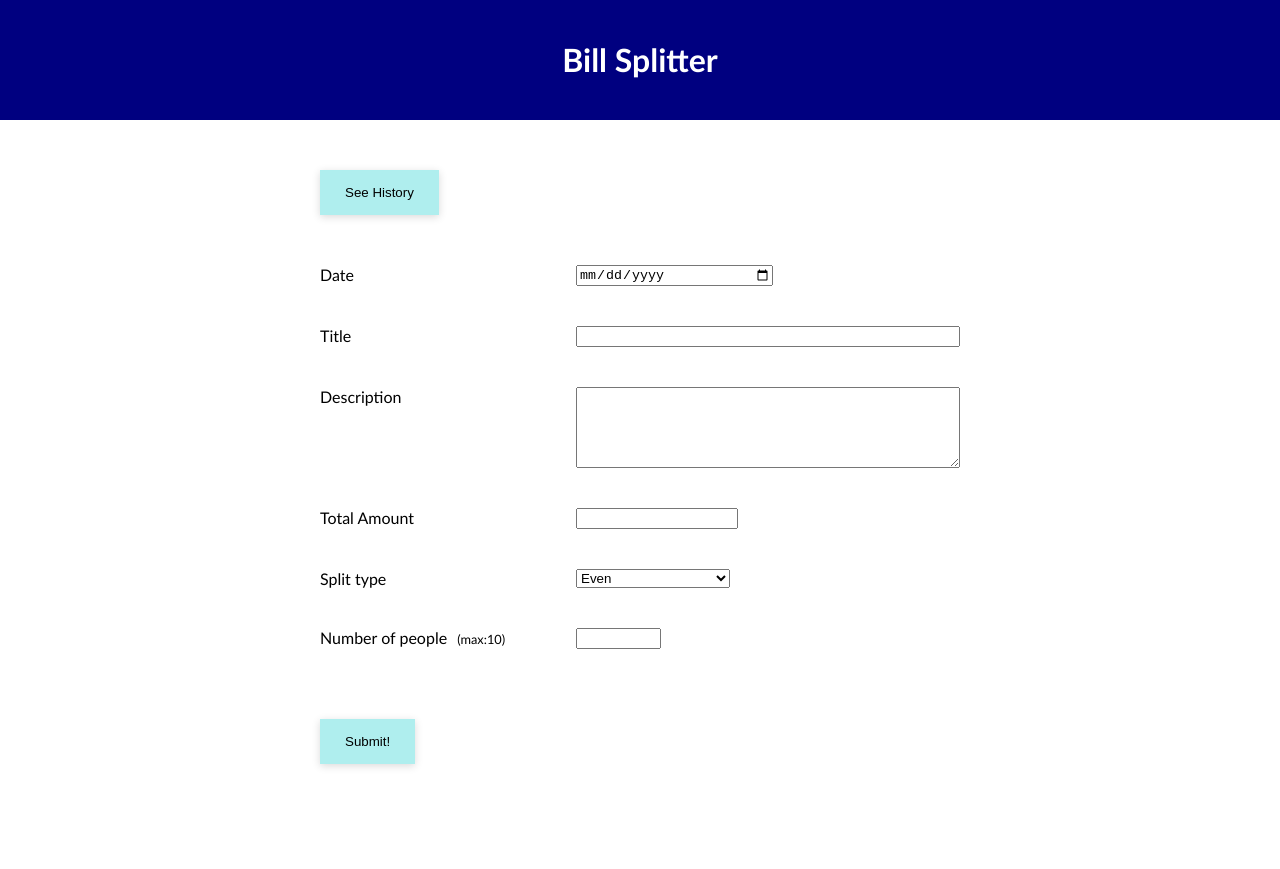
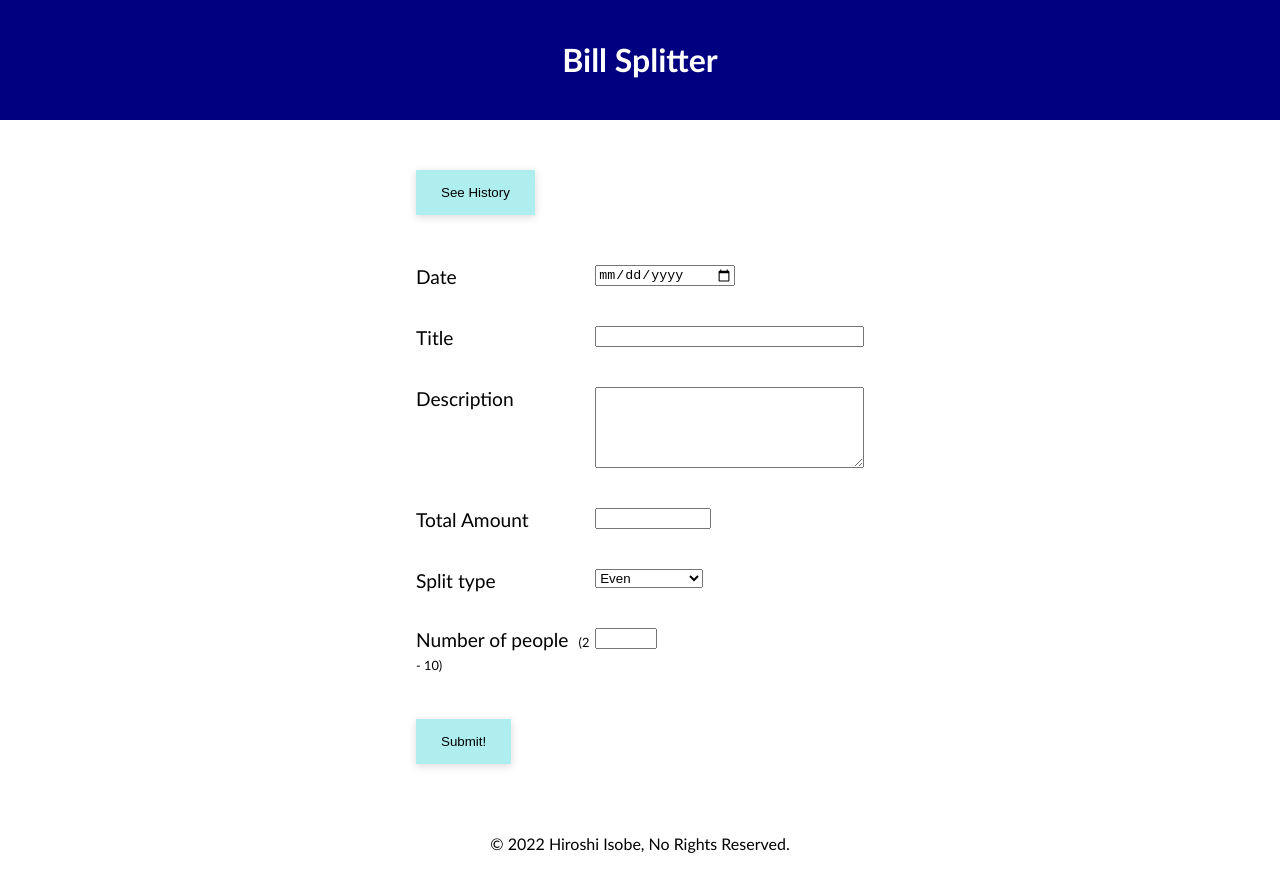
Before and after one commit to IsobeHiroshi/React-Bill-Splitter, a React (Create React App) app: page / in a window 1280 px wide. Before the commit the page ends 800 px from the top, so only its background shows below. Built offline with nearby package versions, Linux system fonts and the light colour scheme.

Commit message:
Fix: fix styling

```diff
--- a/src/components/App.js
+++ b/src/components/App.js
@@ -16,6 +16,9 @@ const App = (props) => {
         </div>
         {mode ? <CreationPage /> : <RetrievalPage />}
       </div>
+      <div id="footer">
+        <p>&copy; 2022 Hiroshi Isobe, No Rights Reserved.</p>
+      </div>
     </>
   );
 };
--- a/src/components/CreationForm.js
+++ b/src/components/CreationForm.js
@@ -70,7 +70,7 @@ const CreationForm = (props) => {
           <option value="russianRoulette">Russian Roulette</option>
         </select>
         <label htmlFor="peopleNum">
-          Number of people<span>(max:10)</span>
+          Number of people<span>(2 - 10)</span>
         </label>
         <input
           type="number"
--- a/src/sass/style.scss
+++ b/src/sass/style.scss
@@ -4,6 +4,13 @@ html {
 }
 body {
   font-family: "Gill Sans", "Gill Sans MT", Calibri, "Trebuchet MS", sans-serif;
+}
+
+div#footer {
+  margin-top: 40px;
+  p {
+    text-align: center;
+  }
 }
 
 button {
@@ -23,7 +30,7 @@ h1 {
 }
 
 div#buttonWrapper {
-  width: 50%;
+  width: 35%;
   margin: 50px auto;
 }
 
@@ -94,8 +101,11 @@ div.russian-result {
 }
 
 div.creation-form {
-  width: 50%;
+  width: 35%;
   margin: 0 auto;
+  label {
+    font-size: 1.2rem;
+  }
   section#firstSection {
     display: grid;
     grid-template-columns: 2fr 3fr;
@@ -124,6 +134,7 @@ div.creation-form {
     display: grid;
     grid-template-columns: 1fr 1fr;
     .participantLabel {
+      font-size: 1rem;
       margin-right: 10px;
     }
     .participantInput {
--- a/src/style.css
+++ b/src/style.css
@@ -5,6 +5,14 @@ html {
 
 body {
   font-family: "Gill Sans", "Gill Sans MT", Calibri, "Trebuchet MS", sans-serif;
+}
+
+div#footer {
+  margin-top: 40px;
+}
+
+div#footer p {
+  text-align: center;
 }
 
 button {
@@ -24,7 +32,7 @@ h1 {
 }
 
 div#buttonWrapper {
-  width: 50%;
+  width: 35%;
   margin: 50px auto;
 }
 
@@ -96,8 +104,12 @@ div.russian-result p.russian-payer {
 }
 
 div.creation-form {
-  width: 50%;
+  width: 35%;
   margin: 0 auto;
+}
+
+div.creation-form label {
+  font-size: 1.2rem;
 }
 
 div.creation-form section#firstSection {
@@ -135,6 +147,7 @@ div.creation-form section#secondSection {
 }
 
 div.creation-form section#secondSection .participantLabel {
+  font-size: 1rem;
   margin-right: 10px;
 }
 
```
Also changed, not shown: public/bundle.js, 2 other files (tests, documents, lock files or other folders).
